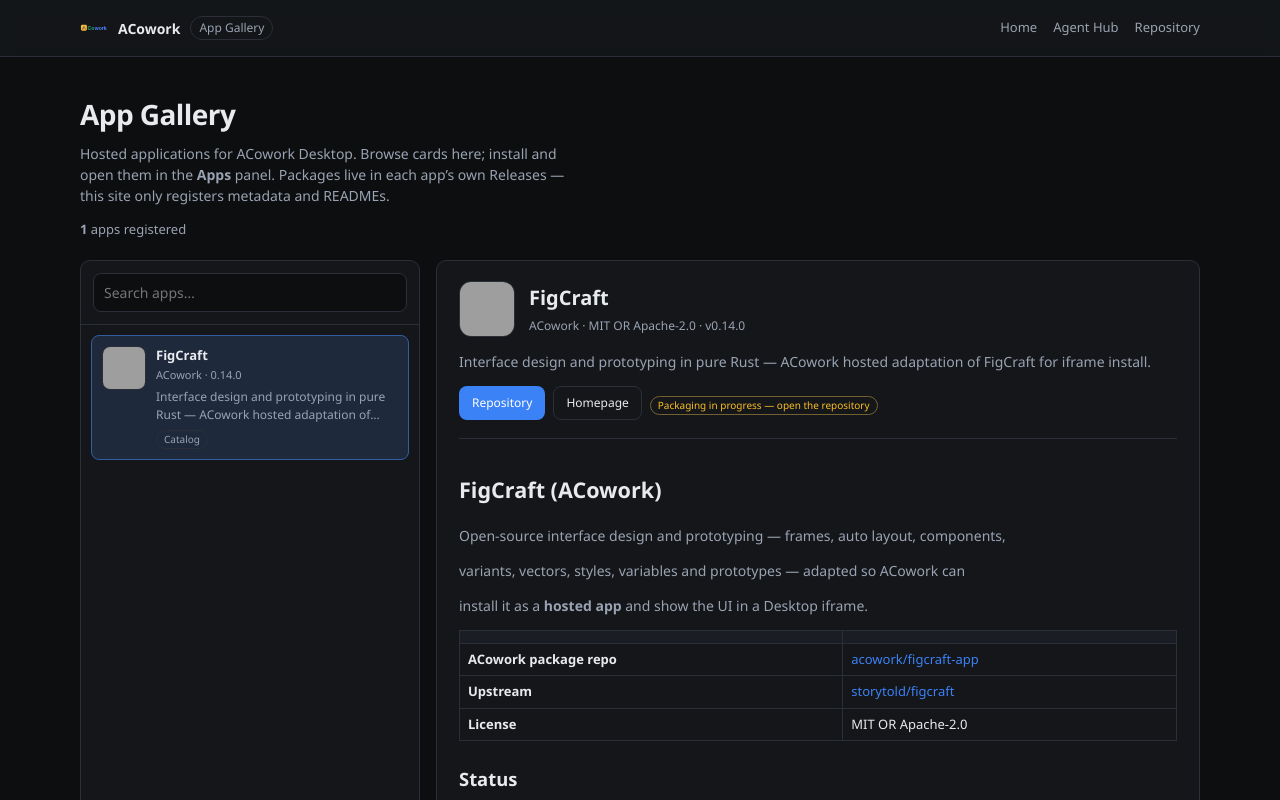
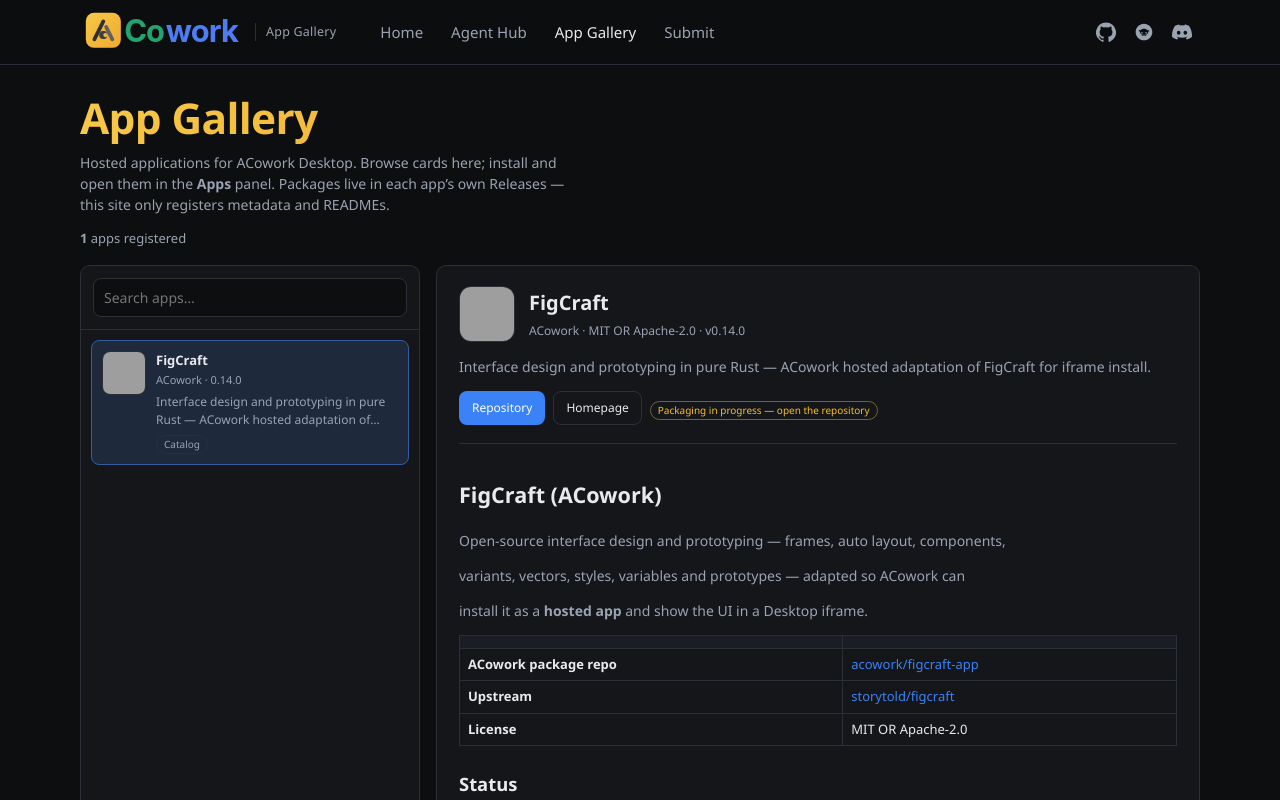
Before and after one commit to acowork/ACoworkAppGallery, a plain HTML site: page site/index.html in a window 1280 px wide. Shown: the top 800 px of the page. Drawn offline with Linux system fonts and the light colour scheme; grey boxes are pictures that could not be loaded.

Commit message:
feat(site): align nav icons and title style with homepage

```diff
--- a/site/index.html
+++ b/site/index.html
@@ -10,21 +10,34 @@
   <meta property="og:title" content="ACowork App Gallery" />
   <meta property="og:description" content="The hosted-app registry for ACowork Desktop." />
   <link rel="icon" type="image/svg+xml" href="assets/logo.svg" />
-  <link rel="stylesheet" href="styles.css" />
+  <link rel="stylesheet" href="styles.css?v=2" />
 </head>
 <body>
   <header class="nav">
-    <div class="wrap nav__row">
+    <div class="wrap nav__inner">
       <a class="nav__brand" href="https://acowork.ai" aria-label="ACowork home">
-        <img src="assets/logo.svg" alt="" width="28" height="28" />
-        <span class="nav__name">ACowork</span>
+        <img src="assets/logo.svg" alt="ACowork" class="nav__logo" height="40" />
         <span class="nav__tag">App Gallery</span>
       </a>
       <nav class="nav__links" aria-label="Primary">
         <a href="https://acowork.ai">Home</a>
         <a href="https://hub.acowork.ai">Agent Hub</a>
-        <a href="https://github.com/acowork/ACoworkAppGallery" target="_blank" rel="noopener">Repository</a>
+        <a href="https://gallery.acowork.ai" aria-current="page">App Gallery</a>
+        <a href="https://github.com/acowork/ACoworkAppGallery" target="_blank" rel="noopener">Submit</a>
       </nav>
+      <div class="nav__actions">
+        <div class="nav__social" aria-label="Community">
+          <a class="nav__icon" href="https://github.com/acowork/ACowork" target="_blank" rel="noopener" aria-label="GitHub" title="GitHub">
+            <svg viewBox="0 0 24 24" width="20" height="20" fill="currentColor" aria-hidden="true"><path d="M12 .5a12 12 0 0 0-3.79 23.4c.6.11.82-.26.82-.58v-2.04c-3.34.73-4.04-1.61-4.04-1.61-.55-1.4-1.34-1.77-1.34-1.77-1.1-.74.08-.73.08-.73 1.21.08 1.85 1.24 1.85 1.24 1.08 1.85 2.84 1.31 3.53 1 .11-.78.42-1.31.77-1.61-2.66-.3-5.46-1.33-5.46-5.93 0-1.31.47-2.38 1.24-3.22-.13-.3-.54-1.52.11-3.17 0 0 1.01-.32 3.3 1.23a11.45 11.45 0 0 1 6 0c2.29-1.55 3.3-1.23 3.3-1.23.65 1.65.24 2.87.12 3.17.77.84 1.23 1.91 1.23 3.22 0 4.61-2.8 5.62-5.47 5.92.43.37.81 1.1.81 2.22v3.29c0 .32.22.7.83.58A12 12 0 0 0 12 .5Z"/></svg>
+          </a>
+          <a class="nav__icon" href="https://www.reddit.com/r/acowork/" target="_blank" rel="noopener" aria-label="Reddit" title="Reddit r/acowork">
+            <svg viewBox="0 0 24 24" width="20" height="20" fill="currentColor" aria-hidden="true"><path d="M12 2C6.48 2 2 6.48 2 12s4.48 10 10 10 10-4.48 10-10S17.52 2 12 2zm6.5 8.5c0 .55-.45 1-1 1-.17 0-.33-.04-.48-.11.04.18.08.36.08.55 0 1.93-2.24 3.5-5 3.5s-5-1.57-5-3.5c0-.19.03-.37.08-.55-.15.07-.31.11-.48.11-.55 0-1-.45-1-1s.45-1 1-1c.28 0 .53.12.71.3C8.62 8.71 10.18 8 12 8s3.38.71 4.29 1.8c.18-.18.43-.3.71-.3.55 0 1 .45 1 1zM9.5 12c.55 0 1 .45 1 1s-.45 1-1 1-1-.45-1-1 .45-1 1-1zm5 0c.55 0 1 .45 1 1s-.45 1-1 1-1-.45-1-1 .45-1 1-1zm-5.15 3.24c.55.35 1.37.56 2.65.56s2.1-.21 2.65-.56c.18-.12.42-.06.53.12.12.18.06.42-.12.53-.74.47-1.82.75-3.06.75s-2.32-.28-3.06-.75c-.18-.12-.24-.35-.12-.53.12-.18.35-.24.53-.12z"/></svg>
+          </a>
+          <a class="nav__icon" href="https://discord.com/channels/1568537214730764400/1568537216852951062" target="_blank" rel="noopener" aria-label="Discord" title="Discord">
+            <svg viewBox="0 0 24 24" width="20" height="20" fill="currentColor" aria-hidden="true"><path d="M20.317 4.37a19.791 19.791 0 0 0-4.885-1.515.074.074 0 0 0-.079.037c-.21.375-.444.864-.608 1.25a18.27 18.27 0 0 0-5.487 0 12.64 12.64 0 0 0-.617-1.25.077.077 0 0 0-.079-.037A19.736 19.736 0 0 0 3.677 4.37a.07.07 0 0 0-.032.027C.533 9.046-.32 13.58.099 18.057a.082.082 0 0 0 .031.057 19.9 19.9 0 0 0 5.993 3.03.078.078 0 0 0 .084-.028 14.09 14.09 0 0 0 1.226-1.994.076.076 0 0 0-.041-.106 13.107 13.107 0 0 1-1.872-.892.077.077 0 0 1-.008-.128 10.2 10.2 0 0 0 .372-.292.074.074 0 0 1 .077-.01c3.928 1.793 8.18 1.793 12.062 0a.074.074 0 0 1 .078.01c.12.098.246.198.373.292a.077.077 0 0 1-.006.127 12.299 12.299 0 0 1-1.873.892.077.077 0 0 0-.041.107c.36.698.772 1.362 1.225 1.993a.076.076 0 0 0 .084.028 19.839 19.839 0 0 0 6.002-3.03.077.077 0 0 0 .032-.054c.5-5.177-.838-9.674-3.549-13.66a.061.061 0 0 0-.031-.03zM8.02 15.33c-1.183 0-2.157-1.085-2.157-2.419 0-1.333.956-2.419 2.157-2.419 1.21 0 2.176 1.096 2.157 2.42 0 1.333-.956 2.418-2.157 2.418zm7.975 0c-1.183 0-2.157-1.085-2.157-2.419 0-1.333.955-2.419 2.157-2.419 1.21 0 2.176 1.096 2.157 2.42 0 1.333-.946 2.418-2.157 2.418z"/></svg>
+          </a>
+        </div>
+      </div>
     </div>
   </header>
 
@@ -75,6 +88,8 @@
     ·
     <a href="https://hub.acowork.ai">Agent Hub</a>
     ·
+    <a href="https://gallery.acowork.ai">App Gallery</a>
+    ·
     <a href="data/index.json">index.json</a>
   </footer>
 
--- a/site/styles.css
+++ b/site/styles.css
@@ -8,6 +8,7 @@
   --accent: #3b82f6;
   --ok: #4ade80;
   --warn: #fbbf24;
+  --brand-grad: linear-gradient(135deg, #f7c948 0%, #f0a92e 55%, #ff8a3d 100%);
   --radius: 10px;
   --font: "Segoe UI", system-ui, -apple-system, sans-serif;
   --mono: ui-monospace, Consolas, monospace;
@@ -36,29 +37,51 @@ a:hover { text-decoration: underline; }
 
 .nav {
   border-bottom: 1px solid var(--line);
-  background: color-mix(in srgb, var(--panel) 92%, transparent);
-  backdrop-filter: blur(8px);
+  background: rgba(13, 14, 16, 0.72);
+  backdrop-filter: blur(14px);
+  -webkit-backdrop-filter: blur(14px);
   position: sticky; top: 0; z-index: 10;
 }
-.nav__row {
-  display: flex; align-items: center; justify-content: space-between;
-  gap: 16px; min-height: 56px;
+.nav__inner {
+  display: flex; align-items: center; gap: 24px; height: 64px;
 }
 .nav__brand {
   display: inline-flex; align-items: center; gap: 10px;
-  color: var(--fg); text-decoration: none; font-weight: 600;
+  color: var(--fg); text-decoration: none;
 }
-.nav__brand:hover { text-decoration: none; }
+.nav__brand:hover { text-decoration: none; color: var(--fg); }
+.nav__logo { height: 40px; width: auto; display: block; }
 .nav__tag {
-  font-size: 12px; font-weight: 500; color: var(--muted);
-  border: 1px solid var(--line); border-radius: 999px; padding: 2px 8px;
+  font-size: 0.78rem; font-weight: 500; letter-spacing: 0.02em;
+  color: var(--muted); border-left: 1px solid var(--line); padding-left: 10px;
 }
-.nav__links { display: flex; gap: 16px; font-size: 13px; }
-.nav__links a { color: var(--muted); }
-.nav__links a:hover { color: var(--fg); }
+.nav__links { display: flex; gap: 28px; margin-left: 20px; flex: 1; font-size: 0.94rem; }
+.nav__links a { color: var(--muted); font-weight: 500; }
+.nav__links a:hover { color: var(--fg); text-decoration: none; }
+.nav__links a[aria-current="page"] { color: var(--fg); }
+.nav__actions { display: flex; align-items: center; gap: 10px; margin-left: auto; }
+.nav__social { display: inline-flex; align-items: center; gap: 2px; }
+.nav__icon {
+  display: inline-flex; align-items: center; justify-content: center;
+  width: 36px; height: 36px; border-radius: 8px;
+  color: var(--muted);
+  transition: color 0.15s ease, background 0.15s ease;
+}
+.nav__icon:hover { color: var(--fg); background: var(--card); text-decoration: none; }
+.nav__icon svg { display: block; width: 20px; height: 20px; }
 
-.hero { padding: 36px 0 20px; }
-.hero h1 { margin: 0 0 8px; font-size: 28px; font-weight: 600; letter-spacing: -0.02em; }
+.hero { padding: 26px 0 16px; }
+.hero h1 {
+  margin: 0 0 8px;
+  font-size: clamp(1.85rem, 3.6vw, 2.65rem);
+  font-weight: 600;
+  letter-spacing: -0.015em;
+  line-height: 1.25;
+  background: var(--brand-grad);
+  -webkit-background-clip: text;
+  background-clip: text;
+  color: transparent;
+}
 .lead { margin: 0; max-width: 62ch; color: var(--muted); }
 .meta { margin: 14px 0 0; color: var(--muted); font-size: 13px; }
 
```
